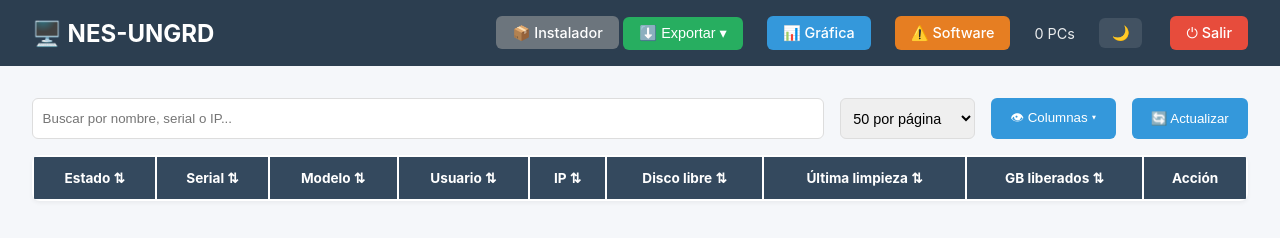
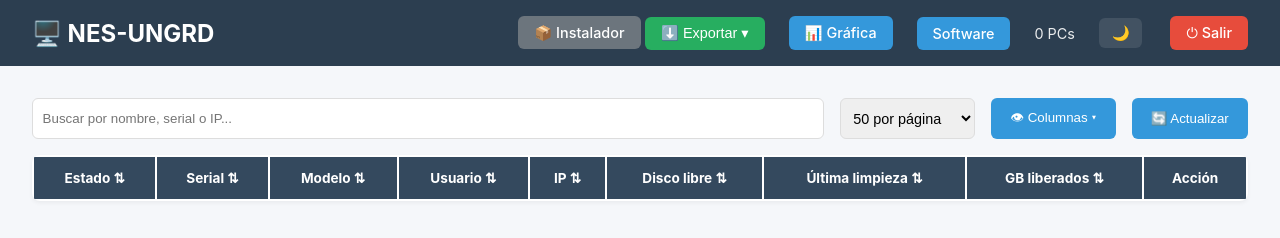
Before and after one commit to reporteinv/xentra-agent-ts, a website: page public/index.html in a window 1280 px wide. Drawn offline with Linux system fonts and the light colour scheme; no server answers.

Commit message:
fix: botón Software sin emoji y estilo azul por defecto

```diff
--- a/public/index.html
+++ b/public/index.html
@@ -61,7 +61,7 @@
           </div>
         </div>
         <a href="/dashboard.html" class="btn-dashboard">📊 Gráfica</a>
-            <a href="/sw9k3" class="btn-dashboard" style="background:#e67e22">⚠️ Software</a>
+            <a href="/sw9k3" class="btn-dashboard">Software</a>
 
         <span class="stats" id="statsPcs" style="cursor: pointer" title=""
           ><span id="totalPcs">0</span> PCs</span
```
